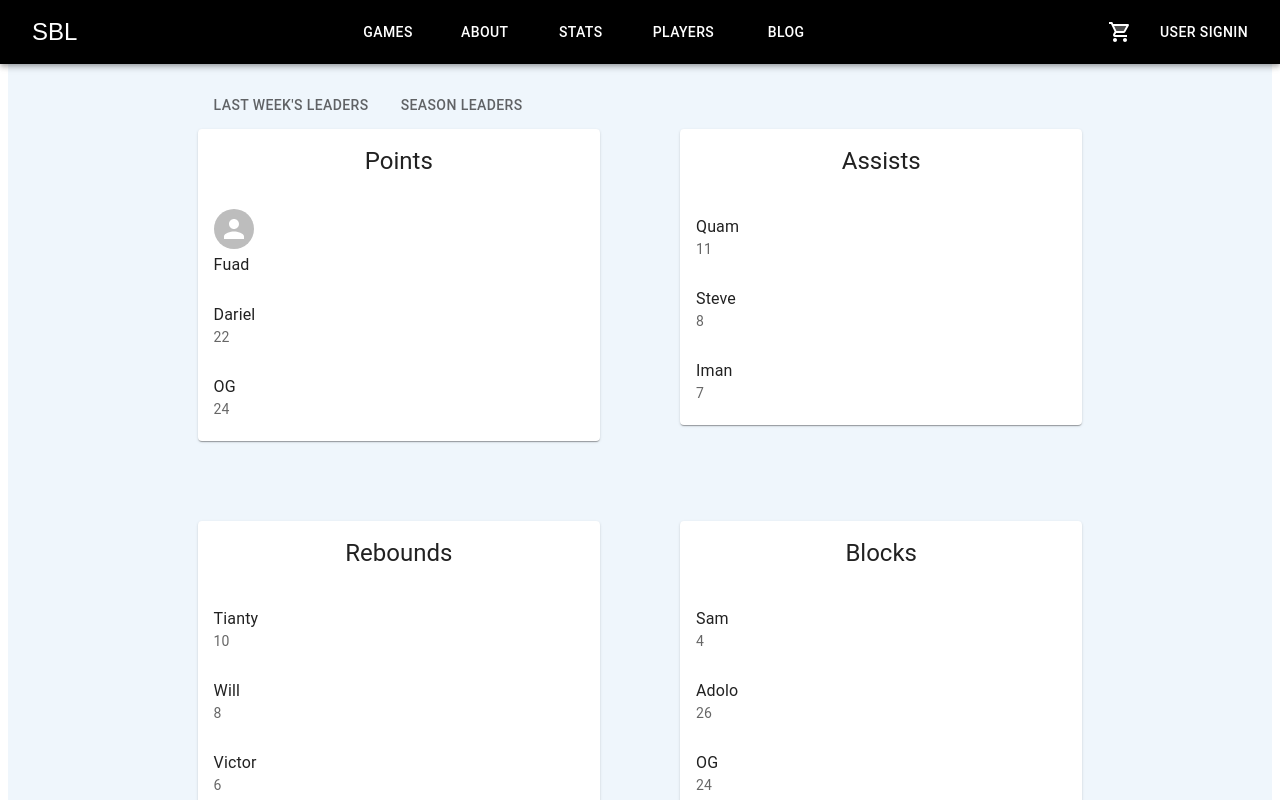
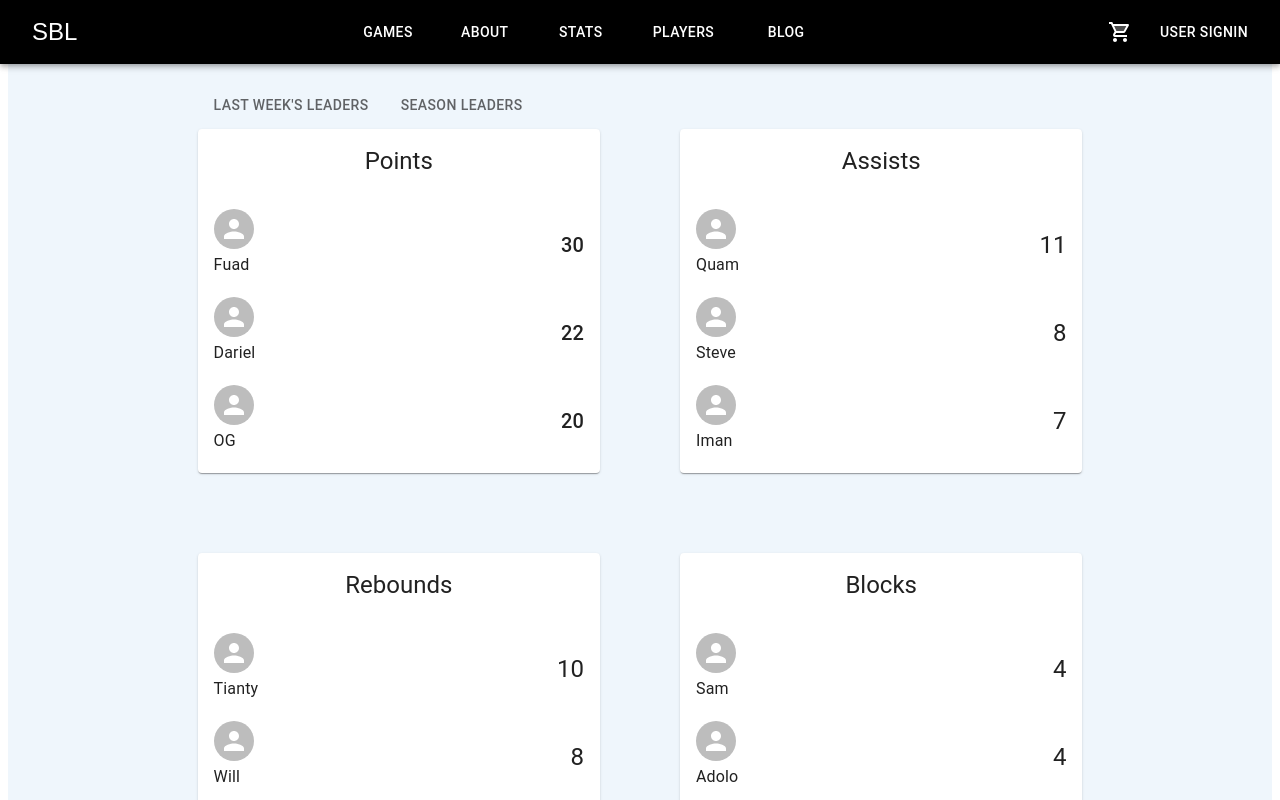
Before and after one commit to walethesolution/SBL, a React (Create React App) app in the folder sbl-frontend/: page /stats in a window 1280 px wide. Shown: the top 800 px of the page. Built offline with nearby package versions, Linux system fonts and the light colour scheme.

Commit message:
Change all dummy images to Avatar

```diff
--- a/sbl-frontend/src/components/games/index.tsx
+++ b/sbl-frontend/src/components/games/index.tsx
@@ -9,15 +9,11 @@ import {
   Tabs,
   Tab,
   Stack,
+  Avatar,
 } from "@mui/material";
 import { Form } from "react-router-dom";
-import { DummyImage } from "react-simple-placeholder-image";
 import Footer from "../landing-page/Footer";
 import Header from "../landing-page/Header";
-
-const dummyStyle = {
-  borderRadius: 50,
-};
 
 export default function Games() {
   return (
@@ -63,12 +59,9 @@ export default function Games() {
                           >
                             <Grid item>
                               <CardContent> </CardContent>
-                              <DummyImage
-                                width={100}
-                                height={100}
-                                shape="image"
-                                style={dummyStyle}
-                              />
+                              <Avatar sx={{ width: 100, height: 100 }}>
+                                A
+                              </Avatar>
                               <CardContent>
                                 <Typography>TEAM A</Typography>
                               </CardContent>
@@ -96,12 +89,9 @@ export default function Games() {
                             </Grid>
                             <Grid item>
                               <CardContent> </CardContent>
-                              <DummyImage
-                                width={100}
-                                height={100}
-                                shape="image"
-                                style={dummyStyle}
-                              />
+                              <Avatar sx={{ width: 100, height: 100 }}>
+                                B
+                              </Avatar>
                               <CardContent>
                                 <Typography>TEAM B</Typography>
                               </CardContent>
@@ -142,12 +132,7 @@ export default function Games() {
                       >
                         <Grid item>
                           <CardContent> </CardContent>
-                          <DummyImage
-                            width={100}
-                            height={100}
-                            shape="image"
-                            style={dummyStyle}
-                          />
+                          <Avatar sx={{ width: 100, height: 100 }}>C</Avatar>
                           <CardContent>
                             <Typography>TEAM C</Typography>
                           </CardContent>
@@ -159,12 +144,7 @@ export default function Games() {
                         </Grid>
                         <Grid item>
                           <CardContent> </CardContent>
-                          <DummyImage
-                            width={100}
-                            height={100}
-                            shape="image"
-                            style={dummyStyle}
-                          />
+                          <Avatar sx={{ width: 100, height: 100 }}>D</Avatar>
                           <CardContent>
                             <Typography>TEAM D</Typography>
                           </CardContent>
--- a/sbl-frontend/src/components/stats/index.tsx
+++ b/sbl-frontend/src/components/stats/index.tsx
@@ -16,10 +16,6 @@ import Footer from "../landing-page/Footer";
 import Header from "../landing-page/Header";
 
 export default function Stats() {
-  const avatarStyle = {
-    borderRadius: "100%",
-  };
-
   return (
     <Box>
       <Header />
@@ -52,20 +48,55 @@ export default function Stats() {
                 </CardContent>
                 <List>
                   <ListItem>
-                    <Grid container>
+                    <Grid
+                      container
+                      justifyContent="space-between"
+                      alignItems="center"
+                    >
                       <Grid item>
                         <ListItemAvatar>
-                          <Avatar></Avatar>
+                          <Avatar />
                         </ListItemAvatar>
                         <ListItemText primary="Fuad" />
+                      </Grid>
+                      <Grid item>
+                        <Typography variant="h6">30</Typography>
                       </Grid>
                     </Grid>
                   </ListItem>
                   <ListItem>
-                    <ListItemText primary="Dariel" secondary="22" />
+                    <Grid
+                      container
+                      justifyContent="space-between"
+                      alignItems="center"
+                    >
+                      <Grid item>
+                        <ListItemAvatar>
+                          <Avatar />
+                        </ListItemAvatar>
+                        <ListItemText primary="Dariel" />
+                      </Grid>
+                      <Grid item>
+                        <Typography variant="h6">22</Typography>
+                      </Grid>
+                    </Grid>
                   </ListItem>
                   <ListItem>
-                    <ListItemText primary="OG" secondary="24" />
+                    <Grid
+                      container
+                      justifyContent="space-between"
+                      alignItems="center"
+                    >
+                      <Grid item>
+                        <ListItemAvatar>
+                          <Avatar />
+                        </ListItemAvatar>
+                        <ListItemText primary="OG" />
+                      </Grid>
+                      <Grid item>
+                        <Typography variant="h6">20</Typography>
+                      </Grid>
+                    </Grid>
                   </ListItem>
                 </List>
               </Card>
@@ -74,19 +105,60 @@ export default function Stats() {
               <Card>
                 <CardContent>
                   <Typography variant="h5" align="center">
-                    {" "}
                     Assists
                   </Typography>
                 </CardContent>
                 <List>
                   <ListItem>
-                    <ListItemText primary="Quam" secondary="11" />
+                    <Grid
+                      container
+                      justifyContent="space-between"
+                      alignItems="center"
+                    >
+                      <Grid item>
+                        <ListItemAvatar>
+                          <Avatar />
+                        </ListItemAvatar>
+                        <ListItemText primary="Quam" />
+                      </Grid>
+                      <Grid item>
+                        <Typography variant="h5">11</Typography>
+                      </Grid>
+                    </Grid>
                   </ListItem>
                   <ListItem>
-                    <ListItemText primary="Steve" secondary="8" />
+                    <Grid
+                      container
+                      justifyContent="space-between"
+                      alignItems="center"
+                    >
+                      <Grid item>
+                        <ListItemAvatar>
+                          <Avatar />
+                        </ListItemAvatar>
+                        <ListItemText primary="Steve" />
+                      </Grid>
+                      <Grid item>
+                        <Typography variant="h5">8</Typography>
+                      </Grid>
+                    </Grid>
                   </ListItem>
                   <ListItem>
-                    <ListItemText primary="Iman" secondary="7" />
+                    <Grid
+                      container
+                      justifyContent="space-between"
+                      alignItems="center"
+                    >
+                      <Grid item>
+                        <ListItemAvatar>
+                          <Avatar />
+                        </ListItemAvatar>
+                        <ListItemText primary="Iman" />
+                      </Grid>
+                      <Grid item>
+                        <Typography variant="h5">7</Typography>
+                      </Grid>
+                    </Grid>
                   </ListItem>
                 </List>
               </Card>
@@ -95,19 +167,60 @@ export default function Stats() {
               <Card>
                 <CardContent>
                   <Typography variant="h5" align="center">
-                    {" "}
                     Rebounds
                   </Typography>
                 </CardContent>
                 <List>
                   <ListItem>
-                    <ListItemText primary="Tianty" secondary="10" />
+                    <Grid
+                      container
+                      justifyContent="space-between"
+                      alignItems="center"
+                    >
+                      <Grid item>
+                        <ListItemAvatar>
+                          <Avatar />
+                        </ListItemAvatar>
+                        <ListItemText primary="Tianty" />
+                      </Grid>
+                      <Grid item>
+                        <Typography variant="h5">10</Typography>
+                      </Grid>
+                    </Grid>
                   </ListItem>
                   <ListItem>
-                    <ListItemText primary="Will" secondary="8" />
+                    <Grid
+                      container
+                      justifyContent="space-between"
+                      alignItems="center"
+                    >
+                      <Grid item>
+                        <ListItemAvatar>
+                          <Avatar />
+                        </ListItemAvatar>
+                        <ListItemText primary="Will" />
+                      </Grid>
+                      <Grid item>
+                        <Typography variant="h5">8</Typography>
+                      </Grid>
+                    </Grid>
                   </ListItem>
                   <ListItem>
-                    <ListItemText primary="Victor" secondary="6" />
+                    <Grid
+                      container
+                      justifyContent="space-between"
+                      alignItems="center"
+                    >
+                      <Grid item>
+                        <ListItemAvatar>
+                          <Avatar />
+                        </ListItemAvatar>
+                        <ListItemText primary="Victor" />
+                      </Grid>
+                      <Grid item>
+                        <Typography variant="h5">6</Typography>
+                      </Grid>
+                    </Grid>
                   </ListItem>
                 </List>
               </Card>
@@ -121,13 +234,55 @@ export default function Stats() {
                 </CardContent>
                 <List>
                   <ListItem>
-                    <ListItemText primary="Sam" secondary="4" />
+                    <Grid
+                      container
+                      justifyContent="space-between"
+                      alignItems="center"
+                    >
+                      <Grid item>
+                        <ListItemAvatar>
+                          <Avatar />
+                        </ListItemAvatar>
+                        <ListItemText primary="Sam" />
+                      </Grid>
+                      <Grid item>
+                        <Typography variant="h5">4</Typography>
+                      </Grid>
+                    </Grid>
                   </ListItem>
                   <ListItem>
-                    <ListItemText primary="Adolo" secondary="26" />
+                    <Grid
+                      container
+                      justifyContent="space-between"
+                      alignItems="center"
+                    >
+                      <Grid item>
+                        <ListItemAvatar>
+                          <Avatar />
+                        </ListItemAvatar>
+                        <ListItemText primary="Adolo" />
+                      </Grid>
+                      <Grid item>
+                        <Typography variant="h5">4</Typography>
+                      </Grid>
+                    </Grid>
                   </ListItem>
                   <ListItem>
-                    <ListItemText primary="OG" secondary="24" />
+                    <Grid
+                      container
+                      justifyContent="space-between"
+                      alignItems="center"
+                    >
+                      <Grid item>
+                        <ListItemAvatar>
+                          <Avatar />
+                        </ListItemAvatar>
+                        <ListItemText primary="OG" />
+                      </Grid>
+                      <Grid item>
+                        <Typography variant="h5">3</Typography>
+                      </Grid>
+                    </Grid>
                   </ListItem>
                 </List>
               </Card>
```
